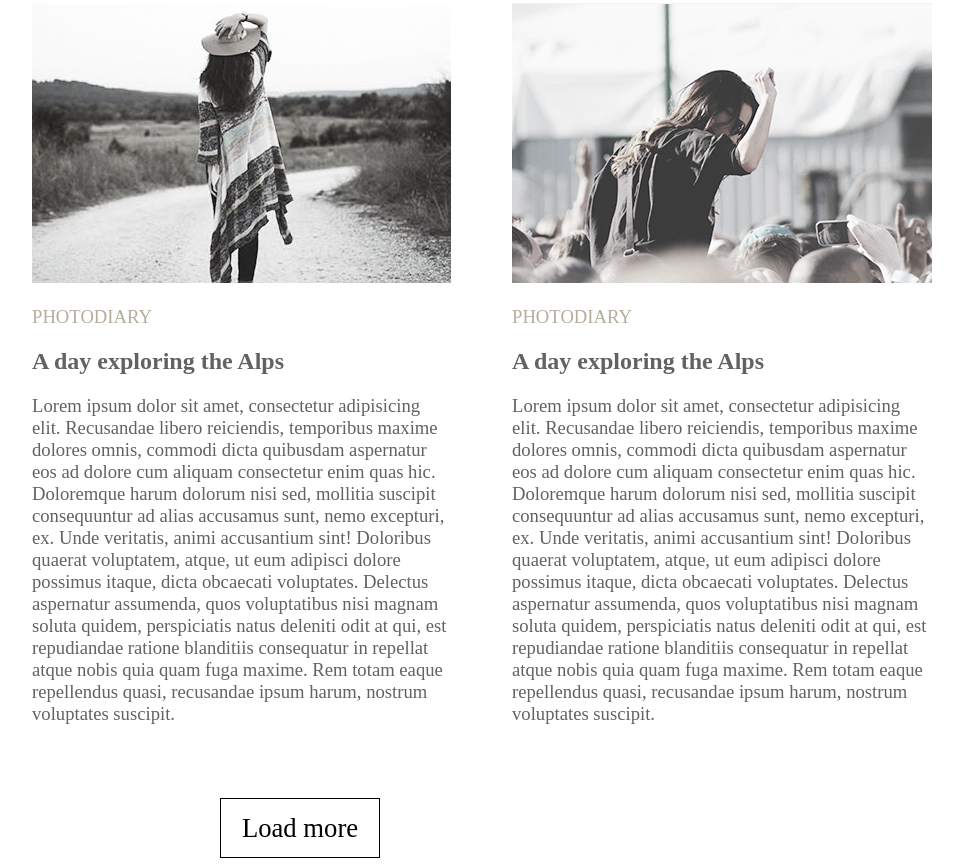
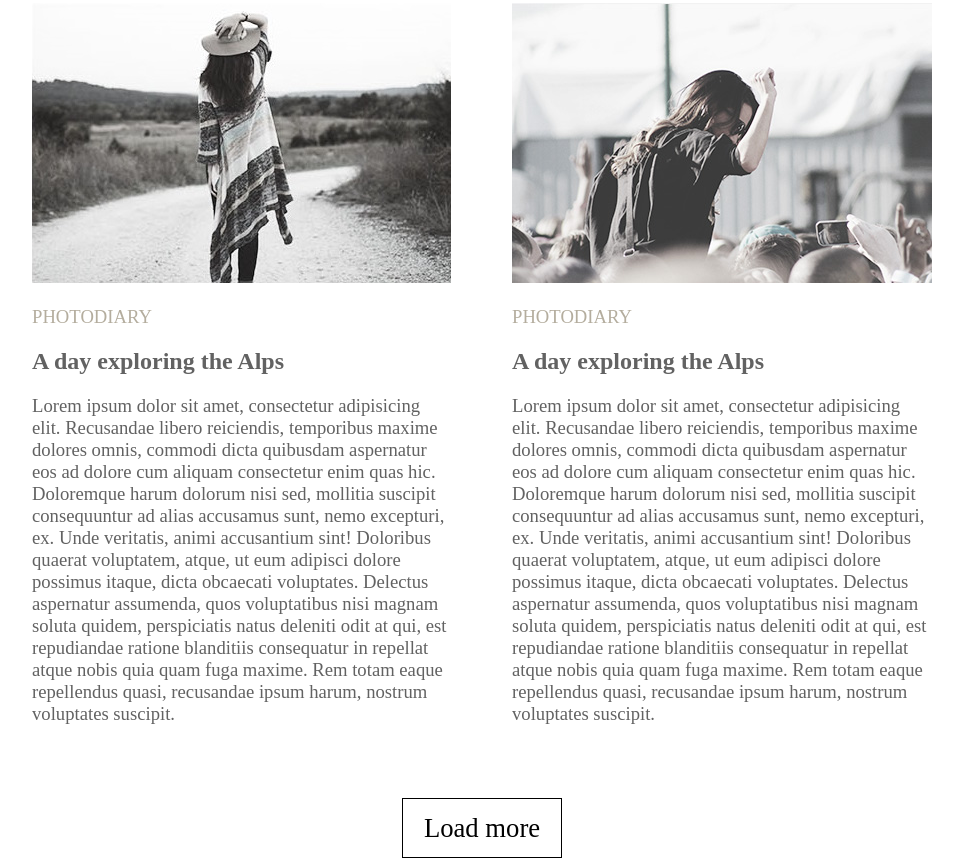
Before and after one commit to OlegGap/HWGoIt, a plain HTML site: page hw2/index.html in a window 1280 px wide. Shown: the part 1868-2734 px from the top of the page, without its empty margins (158-1121 px from the left). Drawn offline with Linux system fonts and the light colour scheme.

Commit message:
Update style.css

```diff
--- a/hw2/style/style.css
+++ b/hw2/style/style.css
@@ -42,6 +42,4 @@ button{
 }
 footer{
     text-align: center;
-    display: inline-block;
-    margin-left:390px;
 }
```
